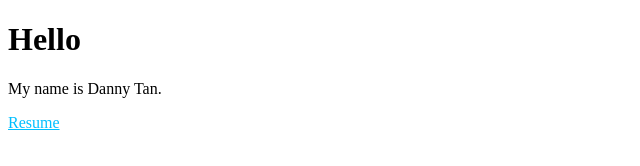
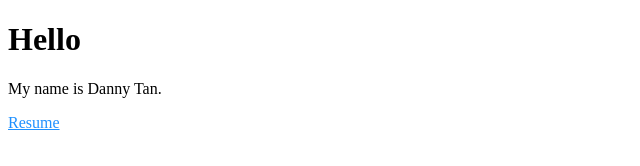
Before and after one commit to dannytancs/dannytancs.github.io, a plain HTML site: page index.html in a window 1280 px wide. In both pictures the pointer is over the link "Resume". Shown: the full height of the page, 0-640 px from the left. Drawn offline with Linux system fonts and the light colour scheme.

Commit message:
Change 2.0

```diff
--- a/index.html
+++ b/index.html
@@ -20,7 +20,7 @@ a:visited {
     text-decoration: none;
 }
 a:hover {
-    color: DeepSkyBlue;
+    color: DodgerBlue;
     background-color: transparent;
     text-decoration: underline;
 }
```
